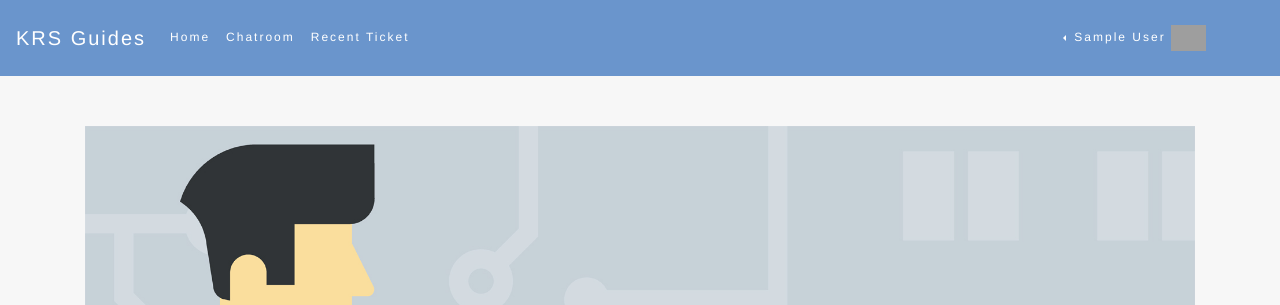
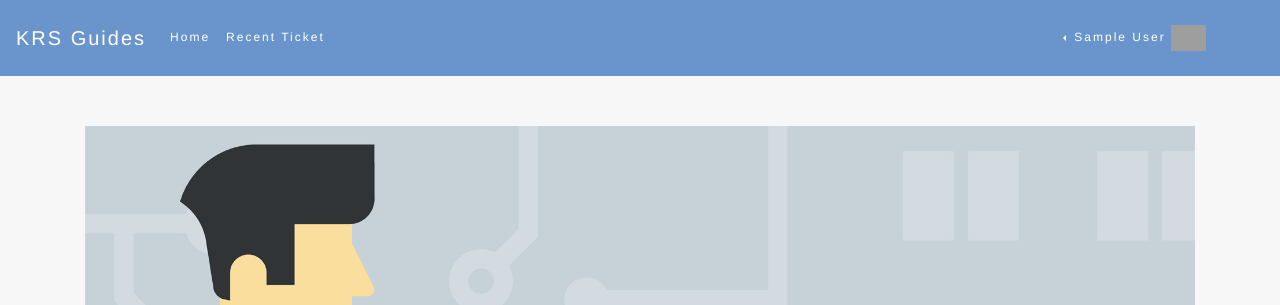
Before and after one commit to Ruriia/Web-Dev-Project, a PHP site: page /user/index.php in a window 1280 px wide. Shown: the top 305 px of the page. Run offline with PHP 8.4, Linux system fonts and the light colour scheme; the visitor is signed in with stand-in values (Sample User, id 1); grey boxes are pictures that could not be loaded.

Commit message:
edit navbar dikit

```diff
--- a/user/accountsettings.php
+++ b/user/accountsettings.php
@@ -224,9 +224,6 @@ li.dropdown {
           <a class="nav-link" href="index.php">Home</a>
         </li>
         <li class="nav-item">
-          <a class="nav-link" href="chatroom.php">Chatroom</a>
-        </li>
-        <li class="nav-item">
           <a class="nav-link" href="halaman_ticket.php">Recent Ticket</a>
         </li>
       </ul>
--- a/user/chatroom.php
+++ b/user/chatroom.php
@@ -137,9 +137,6 @@
       <ul class="navbar-nav mr-auto">
         <li class="nav-item">
           <a class="nav-link" href="index.php">Home</a>
-        </li>
-        <li class="nav-item active">
-          <a class="nav-link" href="chatroom.php">Chatroom</a>
         </li>
         <li class="nav-item">
           <a class="nav-link" href="halaman_ticket.php">Recent Ticket</a>
--- a/user/form_ticket.php
+++ b/user/form_ticket.php
@@ -180,9 +180,6 @@ li.dropdown {
           <a class="nav-link" href="index.php">Home</a>
         </li>
         <li class="nav-item">
-          <a class="nav-link" href="chatroom.php">Chatroom</a>
-        </li>
-        <li class="nav-item">
           <a class="nav-link" href="halaman_ticket.php">Recent Ticket</a>
         </li>
       </ul>
--- a/user/halaman_ticket.php
+++ b/user/halaman_ticket.php
@@ -167,9 +167,6 @@ li.dropdown {
       <ul class="navbar-nav mr-auto">
         <li class="nav-item active">
           <a class="nav-link" href="index.php">Home</a>
-        </li>
-        <li class="nav-item">
-          <a class="nav-link" href="chatroom.php">Chatroom</a>
         </li>
         <li class="nav-item">
           <a class="nav-link" href="halaman_ticket.php">Recent Ticket</a>
--- a/user/index.php
+++ b/user/index.php
@@ -217,9 +217,6 @@ li.dropdown {
       <ul class="navbar-nav mr-auto">
         <li class="nav-item active">
           <a class="nav-link" href="#">Home</a>
-        </li>
-        <li class="nav-item">
-          <a class="nav-link" href="chatroom.php">Chatroom</a>
         </li>
         <li class="nav-item">
           <a class="nav-link" href="halaman_ticket.php">Recent Ticket</a>
```
